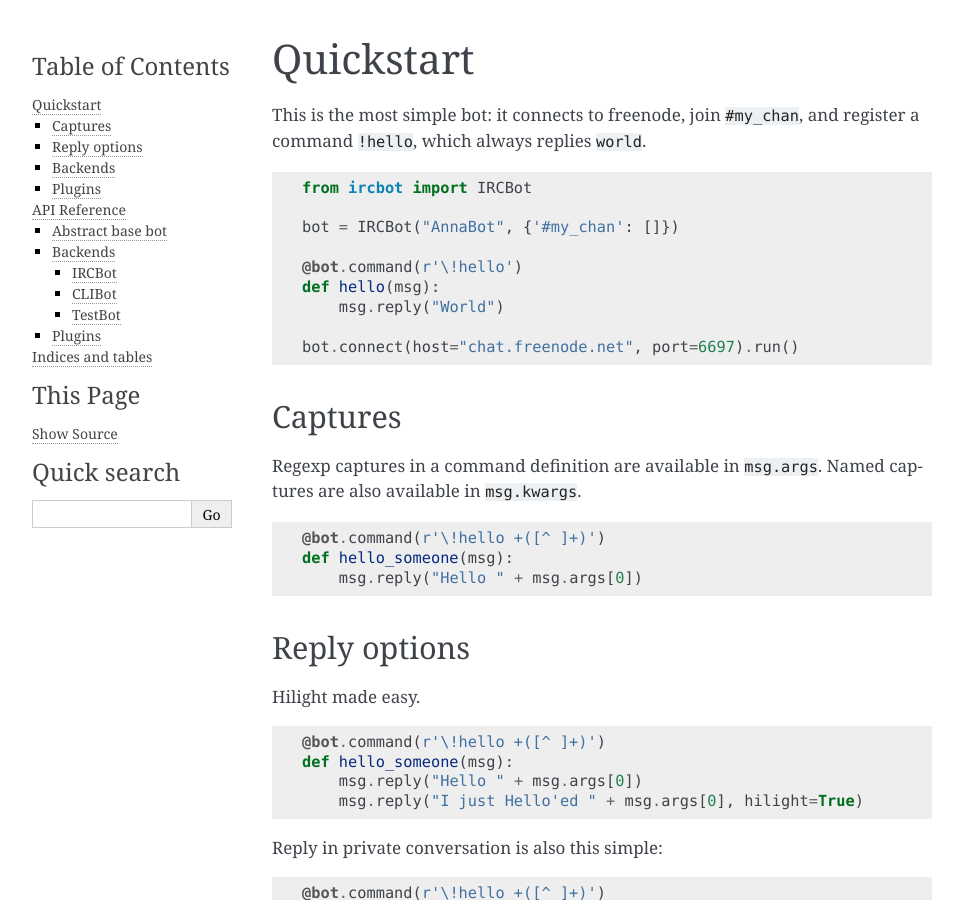
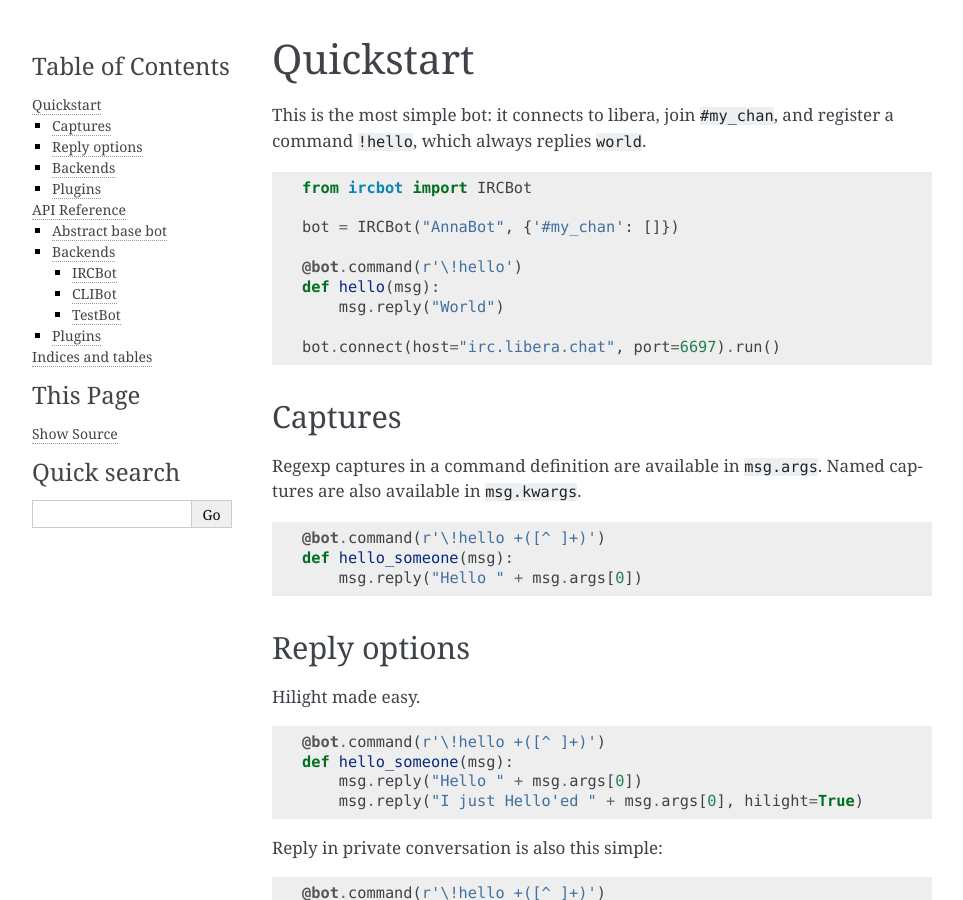
Before and after one commit to UrLab/lechbot, a Sphinx documentation site: the page built from doc/source/index.rst, in a window 1280 px wide and 900 px high. Shown: the whole window, without its empty margins (148-1111 px from the left). Built offline with Sphinx 7.4.7, drawn with Linux system fonts in a browser that asks for light colours; some of the changed text lies outside the part shown.

Commit message:
Make the irc server configurable and default to libera

```diff
--- a/config.py
+++ b/config.py
@@ -1,5 +1,9 @@
 # Bot nickname
 NICKNAME = "DechBot"
+
+# Server configuration
+SERVER = "irc.libera.chat"
+PORT = 6697
 
 # Main chan for this bot
 MAIN_CHAN = "#titoufaitdestests"
--- a/doc/source/index.rst
+++ b/doc/source/index.rst
@@ -3,7 +3,7 @@
 Quickstart
 ==========
 
-This is the most simple bot: it connects to freenode, join ``#my_chan``, and
+This is the most simple bot: it connects to libera, join ``#my_chan``, and
 register a command ``!hello``, which always replies ``world``.
 
 ::
@@ -16,7 +16,7 @@
     def hello(msg):
         msg.reply("World")
 
-    bot.connect(host="chat.freenode.net", port=6697).run()
+    bot.connect(host="irc.libera.chat", port=6697).run()
 
 
 Captures
@@ -85,7 +85,7 @@
             msg.reply("world")
 
     bot = IRCBot("AnnaBot", {'#my_chan': [Hello()]})
-    bot.connect(host="chat.freenode.net", port=6697).run()
+    bot.connect(host="irc.libera.chat", port=6697).run()
 
 
 API Reference
--- a/lechbot.py
+++ b/lechbot.py
@@ -5,7 +5,7 @@
 import humanize
 
 from chanconfig import CHANS
-from config import MAIN_CHAN, NICKNAME
+from config import MAIN_CHAN, NICKNAME, PORT, SERVER
 from ircbot import CLIBot, IRCBot
 
 
@@ -22,7 +22,7 @@
         bot.log.info("Shutting down; asked by " + msg.user.nick)
         exit()
 
-    bot.connect(host="chat.freenode.net", port=6697)
+    bot.connect(host=SERVER, port=PORT)
     bot.log.info("Starting")
 
     if bot.local_only:
```
